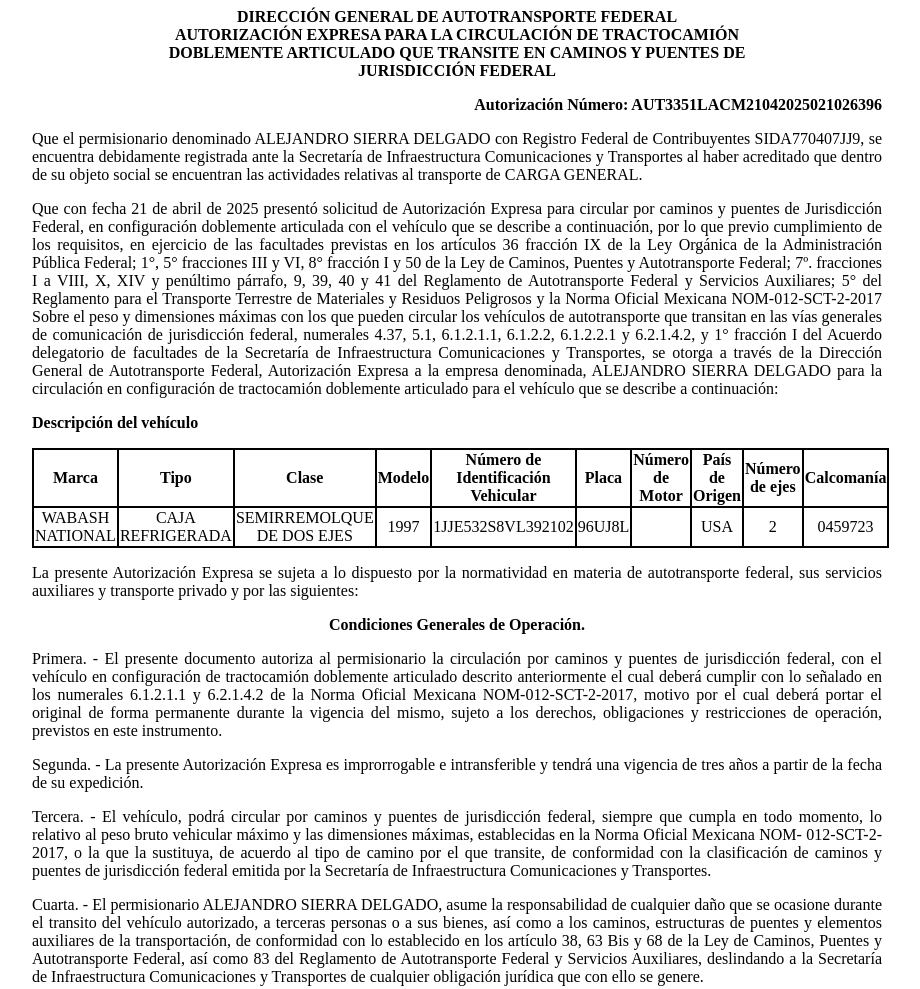
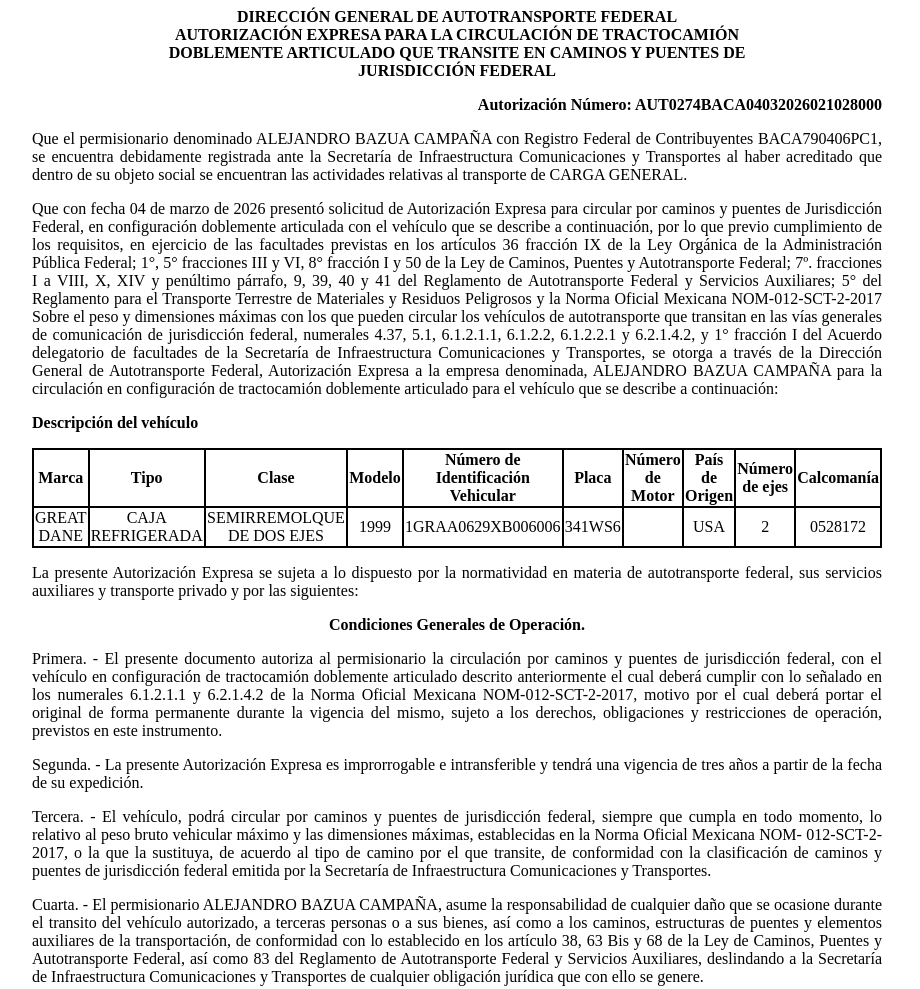
Before and after one commit to app-sct1/ConsultaAutDobleRemolque-folio-0201496, a plain HTML site: page index.html in a window 1280 px wide. Shown: the top 989 px of the page, without its empty margins (183-1103 px from the left). Drawn offline with Linux system fonts and the light colour scheme.

Commit message:
index.html

```diff
--- a/index.html
+++ b/index.html
@@ -75,19 +75,19 @@
 						<p class="sinMargen">DOBLEMENTE ARTICULADO QUE TRANSITE EN CAMINOS Y PUENTES DE</p>
 						<p class="sinMargen">JURISDICCIÓN FEDERAL</p>
 					</div>
-<p class="derechaNegro">Autorización Número: AUT3351LACM21042025021026396</p>
+<p class="derechaNegro">Autorización Número: AUT0274BACA04032026021028000</p>
 
 					<p class="justificado">Que el permisionario denominado
-						ALEJANDRO SIERRA DELGADO con Registro Federal de
-						Contribuyentes SIDA770407JJ9, se encuentra
+						ALEJANDRO BAZUA CAMPAÑA con Registro Federal de
+						Contribuyentes BACA790406PC1, se encuentra
 						debidamente registrada ante la Secretaría de Infraestructura
 						Comunicaciones y Transportes al haber acreditado que dentro de su
 						objeto social se encuentran las actividades relativas al
 						transporte de CARGA GENERAL.</p>
 
 
-					<p class="justificado">Que con fecha 21 de
-						abril de 2025 presentó
+					<p class="justificado">Que con fecha 04 de
+						marzo de 2026 presentó
 						solicitud de Autorización Expresa para circular por caminos y
 						puentes de Jurisdicción Federal, en configuración doblemente
 						articulada con el vehículo que se describe a continuación, por lo
@@ -107,7 +107,7 @@
 						facultades de la Secretaría de Infraestructura Comunicaciones y
 						Transportes, se otorga a través de la
 						Dirección General de Autotransporte Federal, Autorización Expresa a la
-						empresa denominada, ALEJANDRO SIERRA DELGADO para la
+						empresa denominada, ALEJANDRO BAZUA CAMPAÑA para la
 						circulación en configuración de tractocamión doblemente articulado
 						para el vehículo que se describe a continuación:</p>
 
@@ -128,16 +128,16 @@
 							<th class="borde">Calcomanía</th>
 						</tr>
 						<tr class="borde">
-							<td class="borde">WABASH NATIONAL</td>
+							<td class="borde">GREAT DANE</td>
 							<td class="borde">CAJA REFRIGERADA</td>
 							<td class="borde">SEMIRREMOLQUE DE DOS EJES</td>
-							<td class="borde">1997</td>
-							<td class="borde">1JJE532S8VL392102</td>
-							<td class="borde">96UJ8L</td>
+							<td class="borde">1999</td>
+							<td class="borde">1GRAA0629XB006006</td>
+							<td class="borde">341WS6</td>
 							<td class="borde"></td>
 							<td class="borde">USA</td>
 							<td class="borde">2</td>
-							<td class="borde">0459723</td>
+							<td class="borde">0528172</td>
 						</tr>
 
 					</tbody></table>
@@ -175,7 +175,7 @@
 						Secretaría de Infraestructura Comunicaciones y Transportes.</p>
 
 					<p class="justificado">Cuarta. - El permisionario
-						ALEJANDRO SIERRA DELGADO, asume la responsabilidad de
+						ALEJANDRO BAZUA CAMPAÑA, asume la responsabilidad de
 						cualquier daño que se ocasione durante el transito del vehículo
 						autorizado, a terceras personas o a sus bienes, así como a los
 						caminos, estructuras de puentes y elementos auxiliares de la
```
